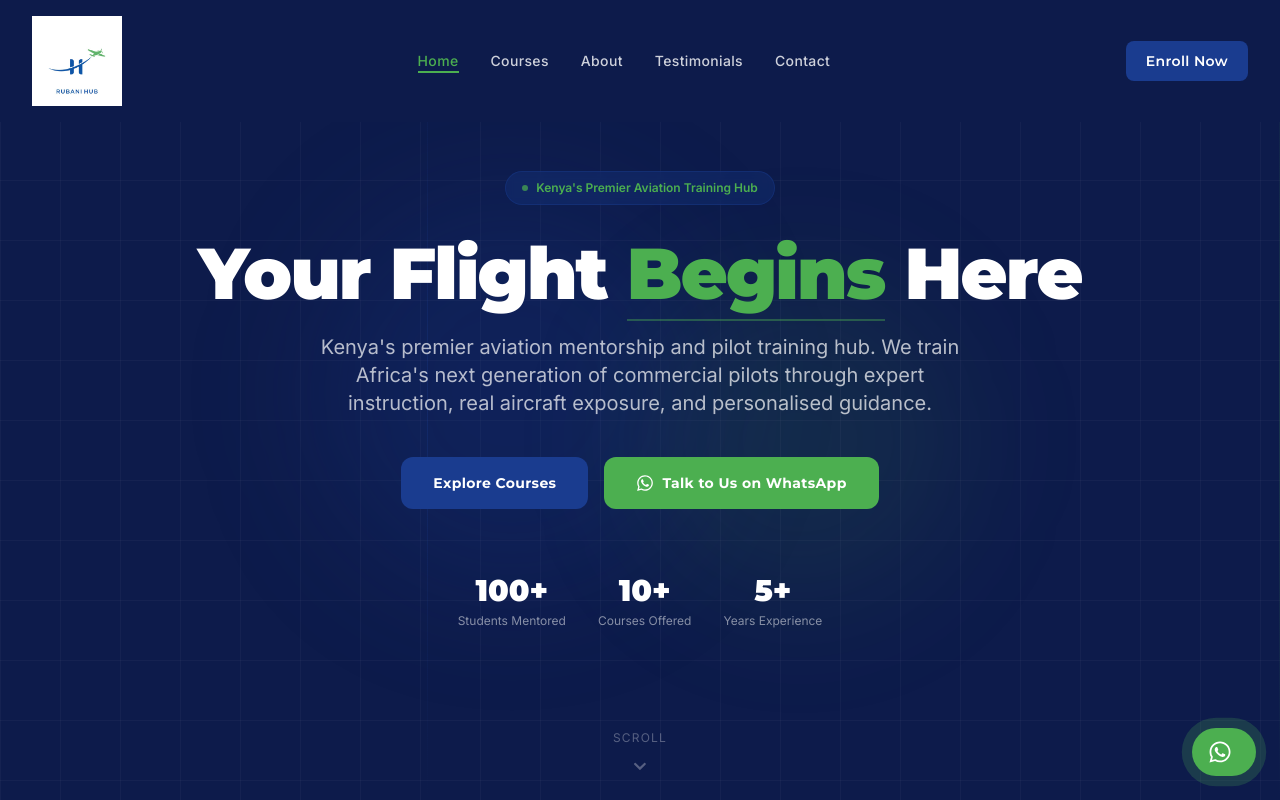
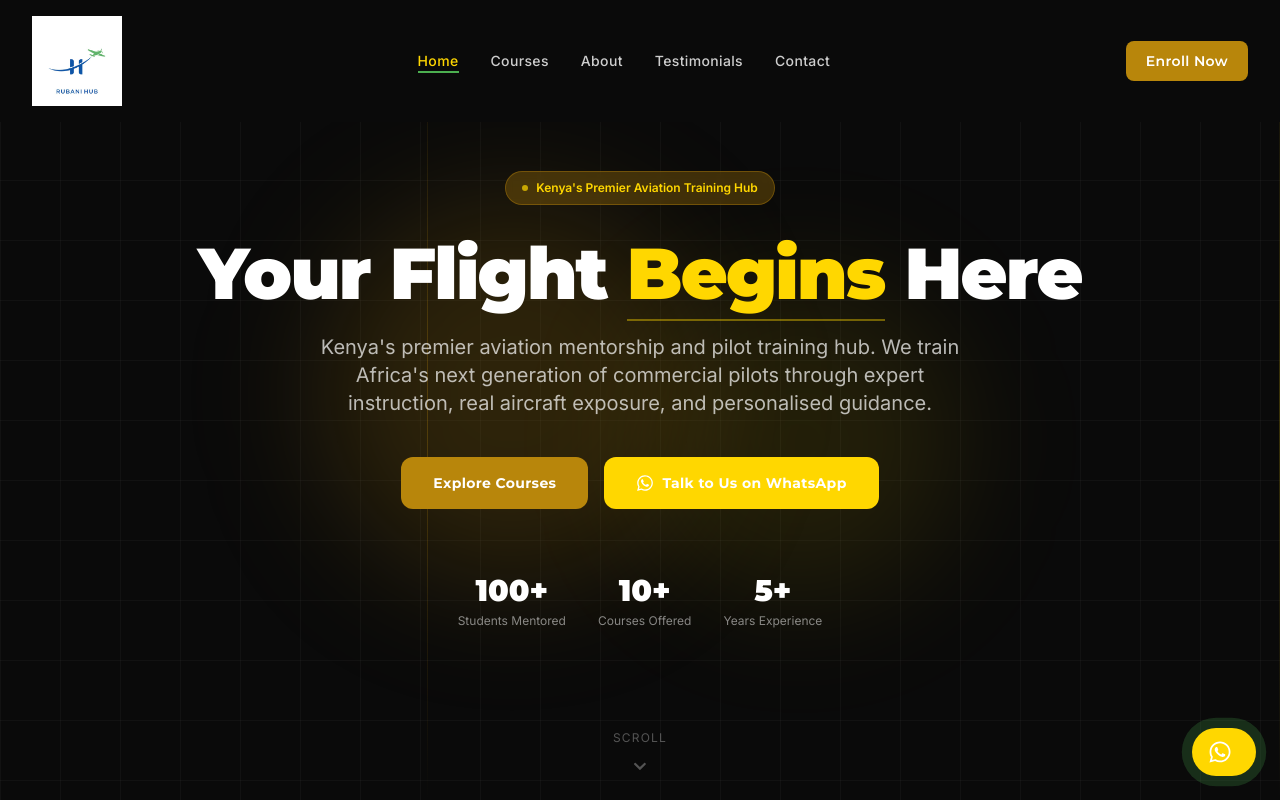
Before and after one commit to Tag-star/rubani-hub, a Next.js app: page / in a window 1280 px wide. Shown: the top 800 px of the page. Built offline with nearby package versions, Linux system fonts and the light colour scheme.

Commit message:
Update tailwind.config.ts

```diff
--- a/tailwind.config.ts
+++ b/tailwind.config.ts
@@ -8,15 +8,15 @@ const config: Config = {
   ],
   theme: {
     extend: {
-      colors: {
+            colors: {
         brand: {
-          blue: "#1A3C8F",
-          green: "#4CAF50",
+          blue: "#B8860B",
+          green: "#FFD700",
           white: "#FFFFFF",
-          navy: "#0D1B4B",
-          grey: "#F5F7FA",
-          "blue-light": "#2a52b8",
-          "navy-mid": "#152260",
+          navy: "#0A0A0A",
+          grey: "#1A1A1A",
+          "blue-light": "#DAA520",
+          "navy-mid": "#111111",
         },
       },
       fontFamily: {
```
